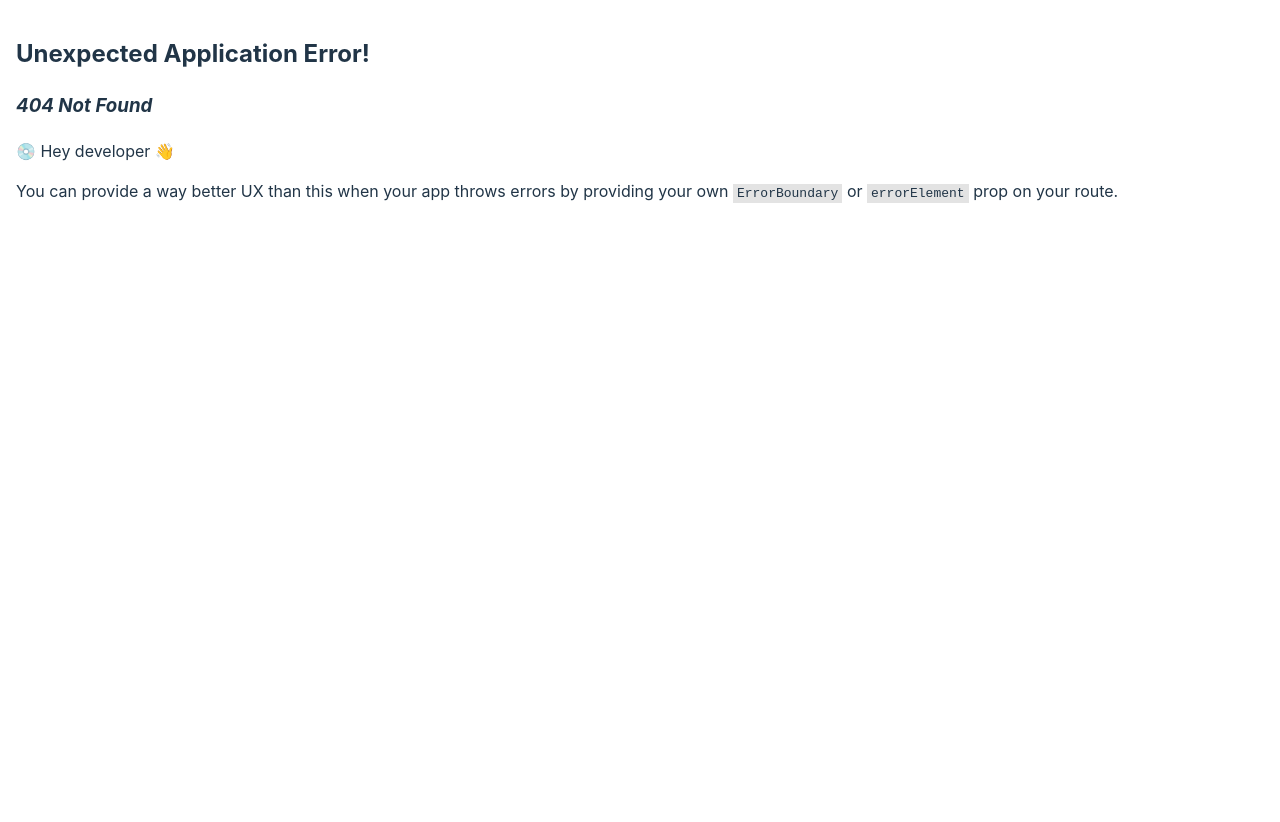
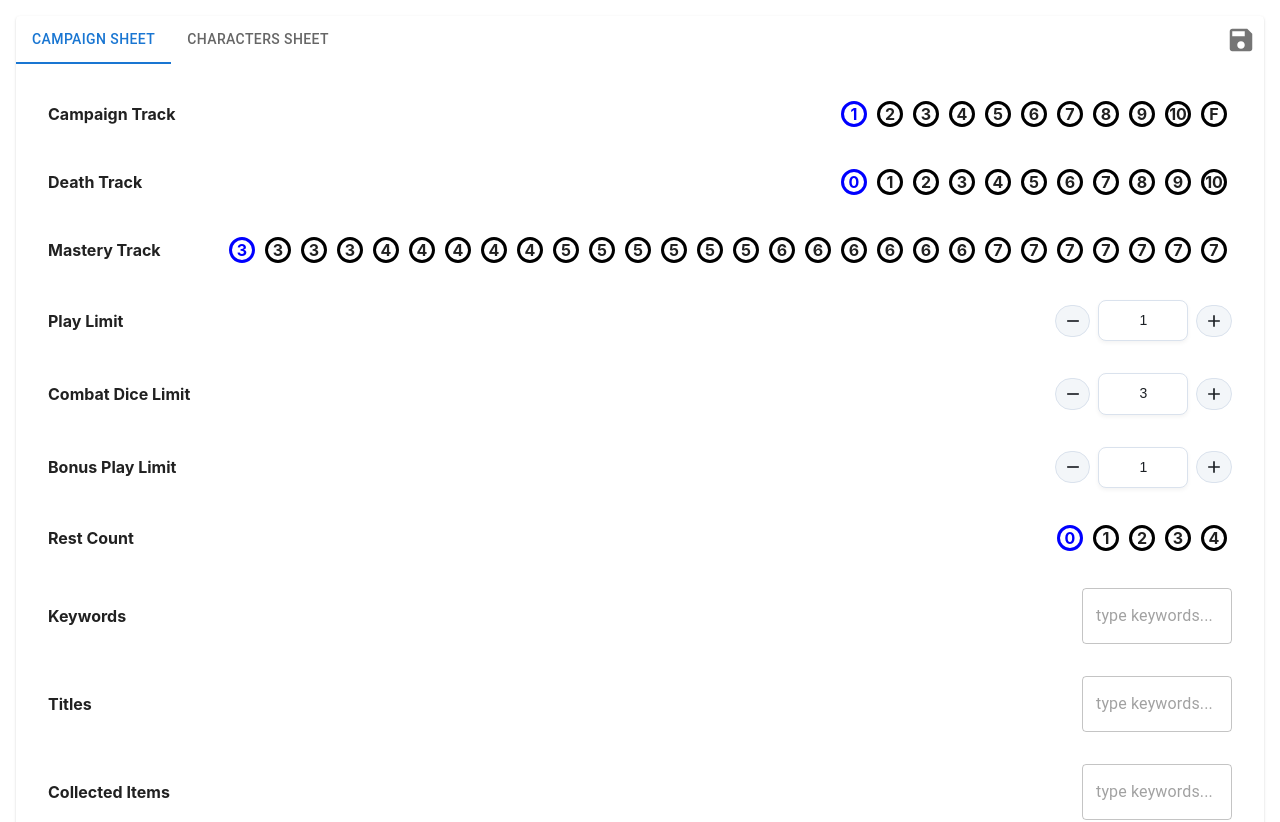
Before and after one commit to Uborkagyalu/Uborkagyalu.github.io, a React (Vite) app: page / in a window 1280 px wide. Before the commit this address had no page. Shown: the top 822 px of the page. Built offline with nearby package versions, Linux system fonts and the light colour scheme.

Commit message:
remove /rp

```diff
--- a/src/App.jsx
+++ b/src/App.jsx
@@ -74,7 +74,7 @@ function App() {
               "RPState",
               JSON.stringify({ campaignState, charactersState })
             );
-            navigate(`/rp/?${JSON.stringify({ campaignState, charactersState })}`);
+            navigate(`/?${JSON.stringify({ campaignState, charactersState })}`);
           }}
         >
           <SaveIcon className="icon" />
--- a/src/main.jsx
+++ b/src/main.jsx
@@ -9,11 +9,11 @@ import "./index.css";
 
 const router = createBrowserRouter([
   {
-    path: "/rp",
+    path: "/",
     element: <App />,
   },
   {
-    path: "/rp/?:urlState",
+    path: "/?:urlState",
     element: <App />,
   },
 ]);
```
Also changed, not shown: vite.config.js (+3 -4 lines).
